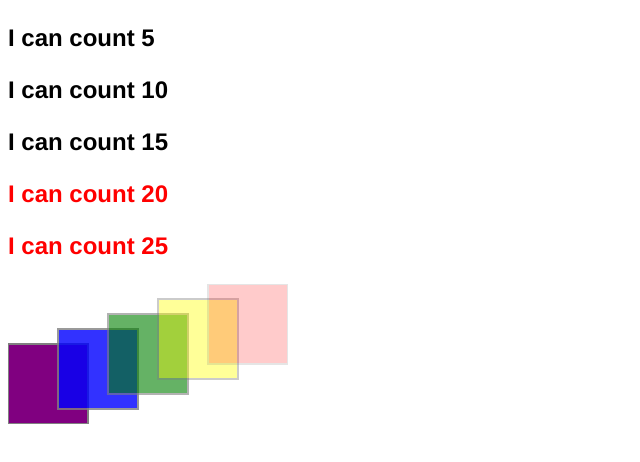
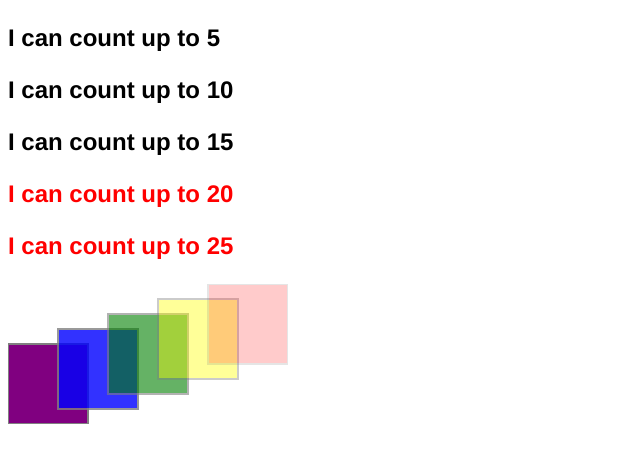
Before and after one commit to kanyikd/kanyikd.github.io, a plain HTML site: page index.html in a window 1280 px wide. Shown: the whole page, without its empty margins (0-640 px from the left). Drawn offline with Linux system fonts and the light colour scheme.

Commit message:
visualization1

```diff
--- a/index.html
+++ b/index.html
@@ -19,7 +19,7 @@
                 .data(dataset)
                 .enter()
                 .append("p")
-                .text(function(d) { return "I can count " + d; })
+                .text(function(d) { return "I can count up to " + d; })
                 .style("color", function(d) {
                     if (d > 15) {   //Threshold of 15
                         return "red";
```
